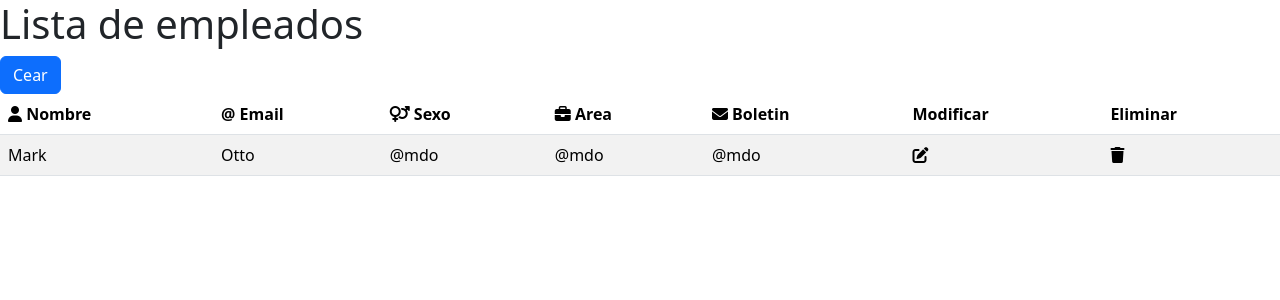
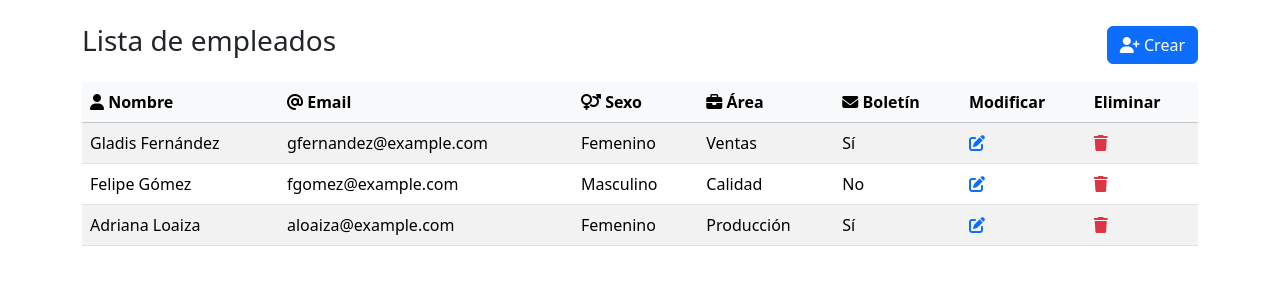
Before and after one commit to jorge-egg/Prueba-t-cnica-Nexura, a PHP site: page / in a window 1280 px wide. Shown: the top 300 px of the page. Run offline with PHP 8.4, Linux system fonts and the light colour scheme.

Commit message:
Ajustes a estilos de bootstrap

```diff
--- a/crear.php
+++ b/crear.php
@@ -1,3 +1,5 @@
+<?php header('Content-Type: text/html; charset=UTF-8'); ?>
+
 <!DOCTYPE html>
 <html lang="es">
 <head>
--- a/index.php
+++ b/index.php
@@ -1,44 +1,67 @@
+<?php header('Content-Type: text/html; charset=UTF-8'); ?>
 <!DOCTYPE html>
 <html lang="es">
 <head>
     <meta charset="UTF-8">
     <meta name="viewport" content="width=device-width, initial-scale=1.0">
-    <title>Document</title>
+    <title>Lista de empleados</title>
     <!-- Bootstrap CSS -->
     <link href="https://cdn.jsdelivr.net/npm/bootstrap@5.3.3/dist/css/bootstrap.min.css" rel="stylesheet">
-
     <!-- Font Awesome -->
     <link rel="stylesheet" href="https://cdnjs.cloudflare.com/ajax/libs/font-awesome/6.5.1/css/all.min.css">
 </head>
-<body>
-    <h1>Lista de empleados</h1>
+<body class="container mt-4">
 
-    <a type="button" class="btn btn-primary" href="crear.php">Cear</a>
+    <div class="d-flex justify-content-between align-items-center mb-3">
+        <h1 class="h3">Lista de empleados</h1>
+        <a class="btn btn-primary" href="crear.php">
+            <i class="fa-solid fa-user-plus"></i> Crear
+        </a>
+    </div>
 
-    <table class="table table-striped">
-        <thead>
+    <table class="table table-striped align-middle">
+        <thead class="table-light">
             <tr>
                 <th scope="col"><i class="fa-solid fa-user"></i> Nombre</th>
-                <th scope="col">@ Email</th>
+                <th scope="col"><i class="fa-solid fa-at"></i> Email</th>
                 <th scope="col"><i class="fa-solid fa-venus-mars"></i> Sexo</th>
-                <th scope="col"><i class="fa-solid fa-briefcase"></i> Area</th>
-                <th scope="col"><i class="fa-solid fa-envelope"></i> Boletin</th>
+                <th scope="col"><i class="fa-solid fa-briefcase"></i> Área</th>
+                <th scope="col"><i class="fa-solid fa-envelope"></i> Boletín</th>
                 <th scope="col">Modificar</th>
                 <th scope="col">Eliminar</th>
             </tr>
         </thead>
         <tbody>
             <tr>
-                <td>Mark</td>
-                <td>Otto</td>
-                <td>@mdo</td>
-                <td>@mdo</td>
-                <td>@mdo</td>
-                <td><i class="fa-solid fa-pen-to-square"></i></td>
-                <td><i class="fa-solid fa-trash"></i></td>
+                <td>Gladis Fernández</td>
+                <td>gfernandez@example.com</td>
+                <td>Femenino</td>
+                <td>Ventas</td>
+                <td>Sí</td>
+                <td><a href="#" class="text-primary"><i class="fa-solid fa-pen-to-square"></i></a></td>
+                <td><a href="#" class="text-danger"><i class="fa-solid fa-trash"></i></a></td>
+            </tr>
+            <tr>
+                <td>Felipe Gómez</td>
+                <td>fgomez@example.com</td>
+                <td>Masculino</td>
+                <td>Calidad</td>
+                <td>No</td>
+                <td><a href="#" class="text-primary"><i class="fa-solid fa-pen-to-square"></i></a></td>
+                <td><a href="#" class="text-danger"><i class="fa-solid fa-trash"></i></a></td>
+            </tr>
+            <tr>
+                <td>Adriana Loaiza</td>
+                <td>aloaiza@example.com</td>
+                <td>Femenino</td>
+                <td>Producción</td>
+                <td>Sí</td>
+                <td><a href="#" class="text-primary"><i class="fa-solid fa-pen-to-square"></i></a></td>
+                <td><a href="#" class="text-danger"><i class="fa-solid fa-trash"></i></a></td>
             </tr>
         </tbody>
     </table>
+
     <script src="https://cdn.jsdelivr.net/npm/bootstrap@5.3.3/dist/js/bootstrap.bundle.min.js"></script>
 </body>
 </html>
--- a/router/router.php
+++ b/router/router.php
@@ -1,4 +1,6 @@
 <?php
+header('Content-Type: text/html; charset=UTF-8');
+
 $request = parse_url($_SERVER['REQUEST_URI'], PHP_URL_PATH);
 
 switch ($request) {
```
